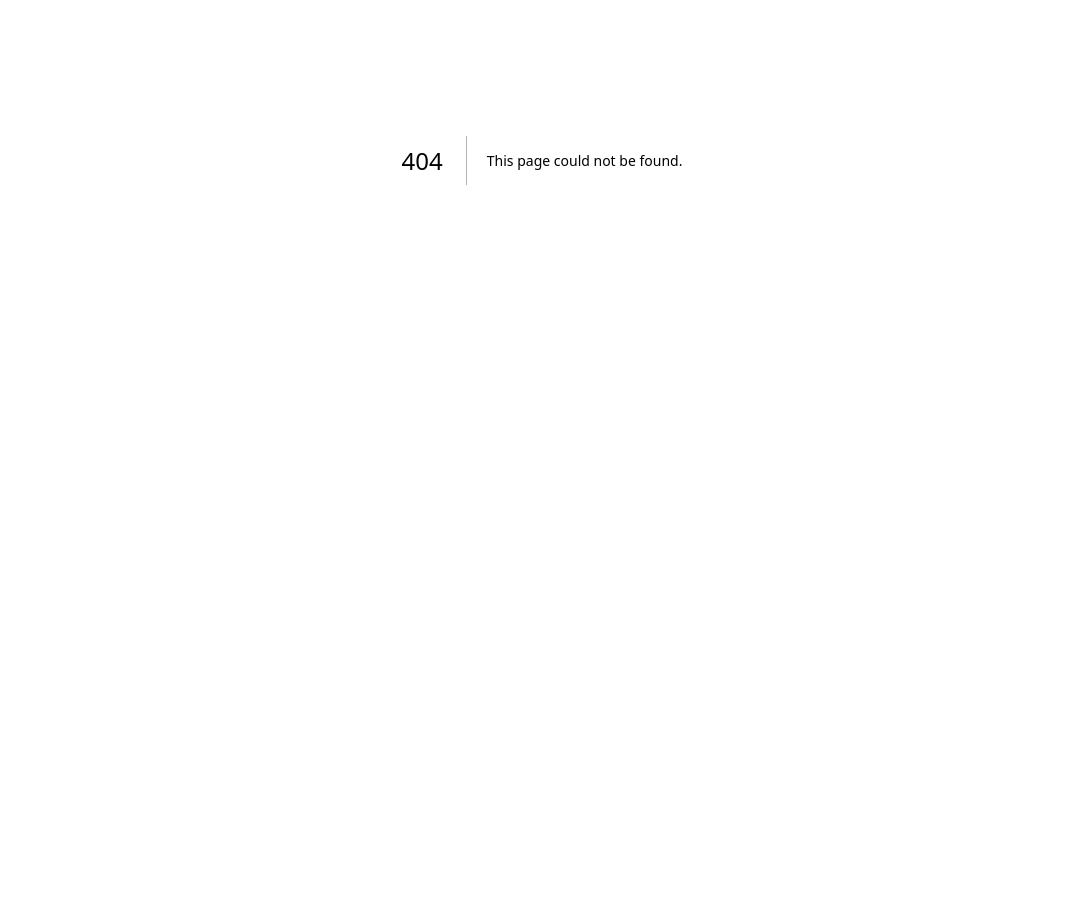
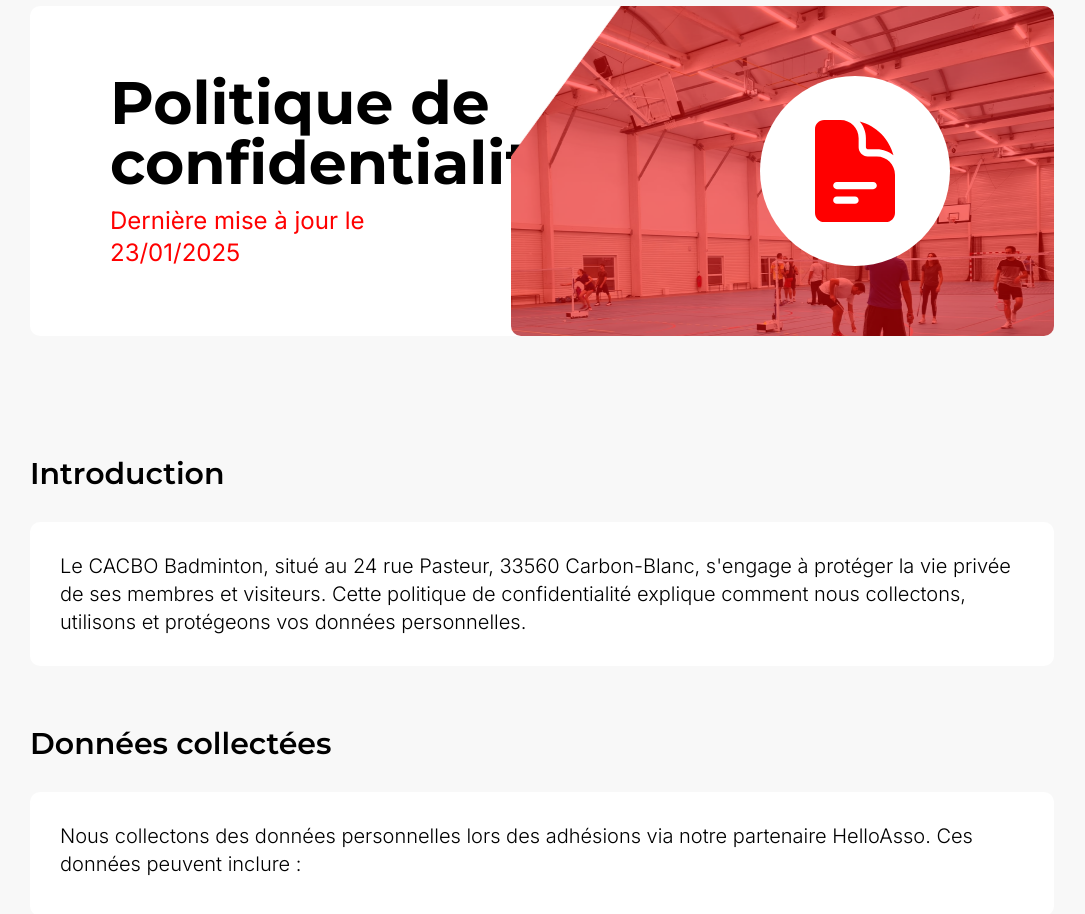
Before and after one commit to Matsuel/CACBO-Badminton, a Next.js app: page /politique in a window 1280 px wide. Before the commit this address had no page. Shown: the part 240-1154 px from the top of the page, without its empty margins (98-1183 px from the left). Before the commit the page ends 800 px from the top, so only its background shows below. Built offline with nearby package versions, Linux system fonts and the light colour scheme; a web font is replaced by a local one.

Commit message:
Pages -> Politique

```diff
--- /dev/null
+++ b/src/pages/politique.tsx
@@ -0,0 +1,46 @@
+import PageLayout from '@/components/Page'
+import React from 'react'
+import Document from '@/assets/document.svg'
+import Subtitle from '@/components/Subtitle'
+import Paragraphe from '@/components/Paragraphe'
+
+const Politique = () => {
+    return (
+        <PageLayout
+            icon={Document}
+            tabTitle='Politique de confidentialité - CACBO Badminton'
+            title='Politique de confidentialité'
+            subtitle="Dernière mise à jour le 23/01/2025"
+        >
+
+            <div className="md:w-[80%] w-[90%] h-auto flex flex-col gap-10 items-start justify-start mt-[100px]">
+
+                <div className="w-[100%] h-auto flex flex-col items-start justify-start mt-[20px] gap-[30px]">
+                    <Subtitle>
+                        Introduction
+                    </Subtitle>
+                    <div className="w-full h-auto flex flex-col items-start justify-start gap-1 bg-white p-[30px] rounded-ten">
+                        <Paragraphe>Le CACBO Badminton, situé au 24 rue Pasteur, 33560 Carbon-Blanc, s'engage à protéger la vie privée de ses membres et visiteurs. Cette politique de confidentialité explique comment nous collectons, utilisons et protégeons vos données personnelles.</Paragraphe>
+                    </div>
+                </div>
+
+                <div className="w-[100%] h-auto flex flex-col items-start justify-start mt-[20px] gap-[30px]">
+                    <Subtitle>
+                        Données collectées
+                    </Subtitle>
+                    <div className="w-full h-auto flex flex-col items-start justify-start gap-2 bg-white p-[30px] rounded-ten">
+                        <Paragraphe>Nous collectons des données personnelles lors des adhésions via notre partenaire HelloAsso. Ces données peuvent inclure :</Paragraphe>
+
+                        <div className='w-full h-auto flex flex-col items-start justify-start gap-1'>
+
+                        </div>
+                    </div>
+                </div>
+
+            </div>
+
+        </PageLayout>
+    )
+}
+
+export default Politique
```
